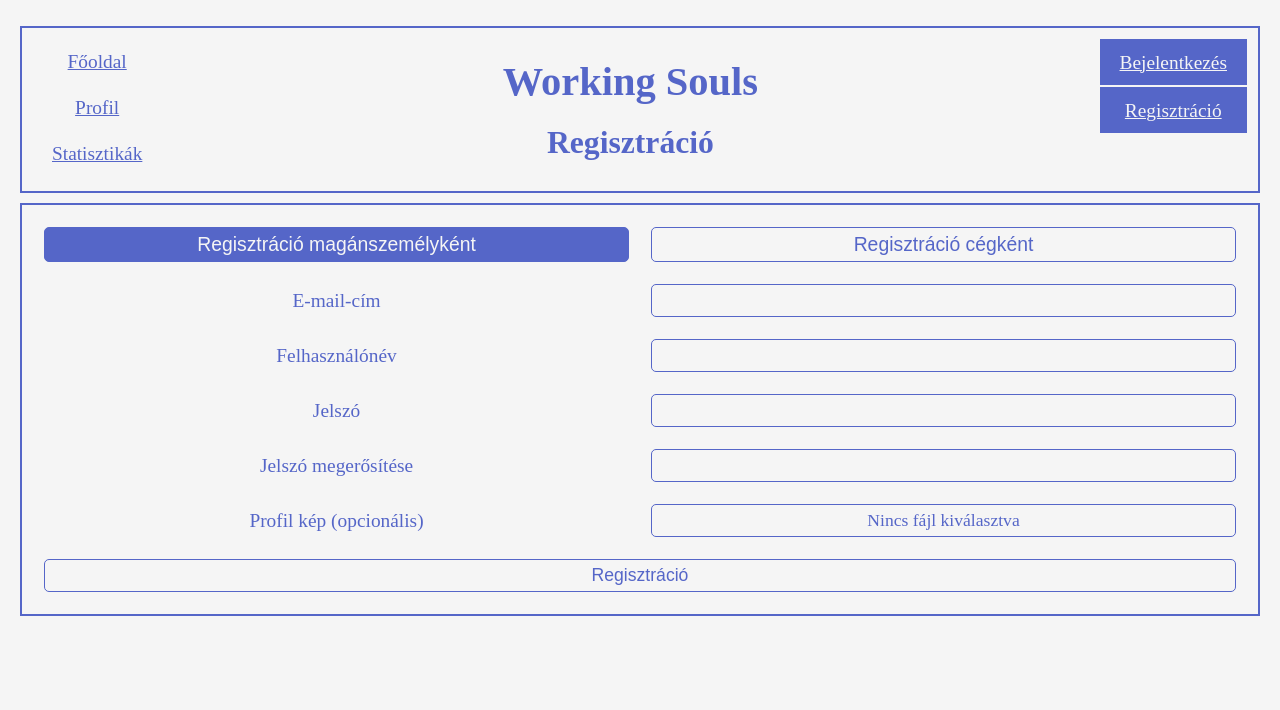
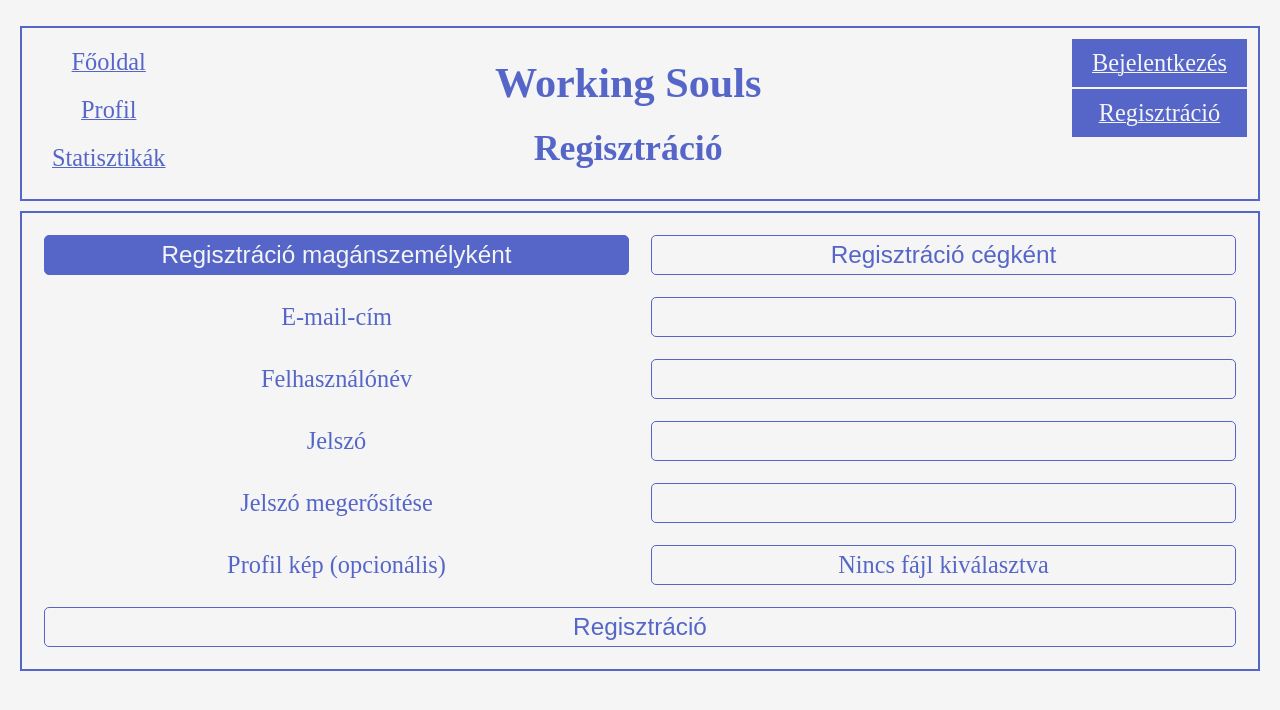
Before and after one commit to Frici73/project13, a PHP site: page /pages/register.html in a window 1280 px wide. Shown: the top 710 px of the page. Run offline with PHP 8.4, Linux system fonts and the light colour scheme.

Commit message:
Body size scale fixing

```diff
--- a/css/basic.css
+++ b/css/basic.css
@@ -4,19 +4,20 @@
     background-color: whitesmoke;
     color: #5566C8;
     text-align: center;
-    font-size: 1.1rem;
+    font-size: 1.9vw;
+    box-sizing: border-box;
 }
 
 body {
-    min-width: 500px;
+    min-width: fit-content;
 }
 
 h1 {
-    font-size: 2.3rem;
+    font-size: 3.3vw;
 }
 
 h3 {
-    font-size: 1.8rem;
+    font-size: 2.8vw;
 }
 
 menu {
@@ -43,7 +44,6 @@ menu div {
 
 menu div li {
     display: block;
-    font-size: 1.3rem;
 }
 
 .rightMenu li {
--- a/css/register_and_login.css
+++ b/css/register_and_login.css
@@ -26,7 +26,3 @@ span {
     color: whitesmoke !important;
     cursor: pointer;
 }
-
-th input {
-    font-size: 1.1rem;
-}
```
